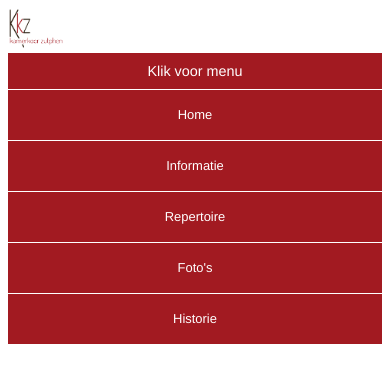
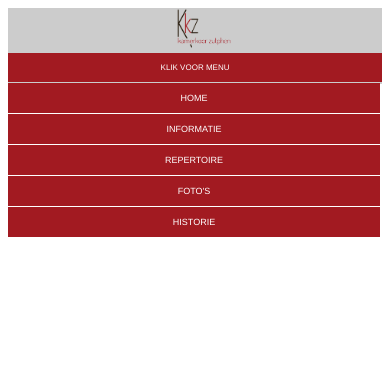
Before and after one commit to kwibus2000/CSS-menu, a PHP site: page /index.html in a window 390 px wide, after a click on "KLIK VOOR MENU". Shown: the top 383 px of the page. Run offline with PHP 8.4, Linux system fonts and the light colour scheme.

Commit message:
better layout

```diff
--- a/index.html
+++ b/index.html
@@ -8,6 +8,7 @@
   <title>Simpel menu, alleen CSS</title>
 </head>
 <body>
+  <div class="menu-bg">
     <div class="logo">
       <img src="logo_KKZ_groot--transparant.png" alt="logo">
     </div>
@@ -20,5 +21,6 @@
       <li><a href="#">Foto's</a></li>
       <li><a href="#">Historie</a></li>
     </ul>
+  </div>
 </body>
 </html>
--- a/style.css
+++ b/style.css
@@ -1,5 +1,10 @@
+.menu-bg {
+  background-color: #ccc;
+}
+
 .logo img {
   width: 15%;
+  margin-left: 45%;
 }
 
 /*Strip the ul of padding and list styling*/
@@ -8,25 +13,29 @@ ul {
   margin: 0;
   padding: 0;
   position: absolute;
+  width: 98.5%;
+  padding-bottom: 1px;
+  background-color: #a21a21;
 }
 /*Create a horizontal list with spacing*/
 li {
   display: inline-block;
   float: left;
-  margin-right: 1px;
 }
 
 /*Style for menu links*/
 li a {
   display: block;
   min-width: 140px;
-  height: 50px;
+  height: 30px;
   text-align: center;
-  line-height: 50px;
+  line-height: 30px;
   font-family: "Helvetica Neue", Helvetica, Arial, sans-serif;
   color: #fff;
   background: #a21a21;
   text-decoration: none;
+  text-transform: uppercase;
+  font-size: 0.75em;
 }
 /*Hover state for top level links*/
 li:hover a {
@@ -42,6 +51,8 @@ li:hover a {
   text-align: center;
   padding: 10px 0;
   display: none;
+  text-transform: uppercase;
+  font-size: 0.5em;
 }
 /*Hide checkbox*/
 input[type=checkbox]{
@@ -65,13 +76,13 @@ input[type=checkbox]:checked ~ #menu{
   }
   /*Make all menu links full width*/
   ul li, li a {
-    width: 100%;
-    font-size: .9em;
+    width: 100.5%;
+    font-size: .75em;
   }
   /*Display 'show menu' link*/
   .show-menu {
     display: block;
     margin-bottom: 1px;
-    font-size: 0.9em;
+    font-size: 0.5em;
   }
 }
```
Lines whose indentation alone changed are shown as unchanged.
